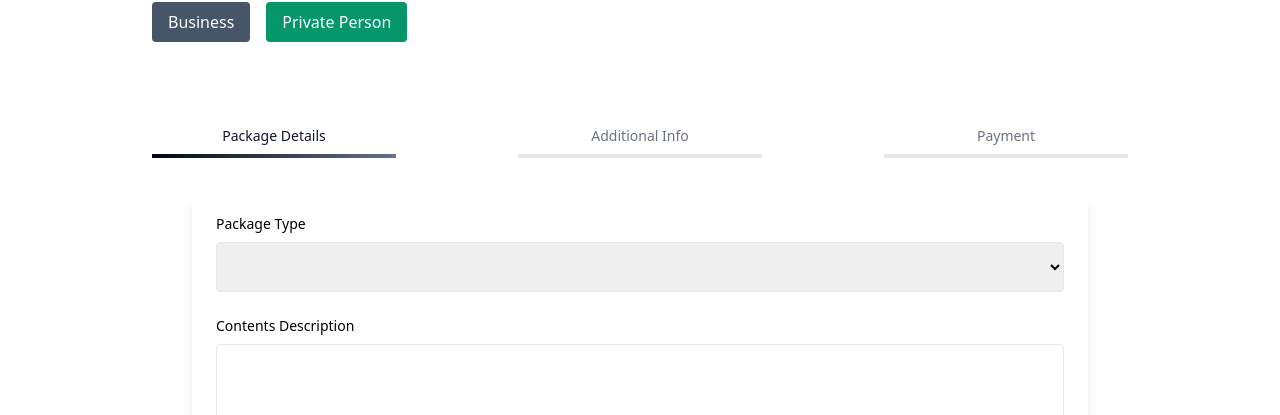
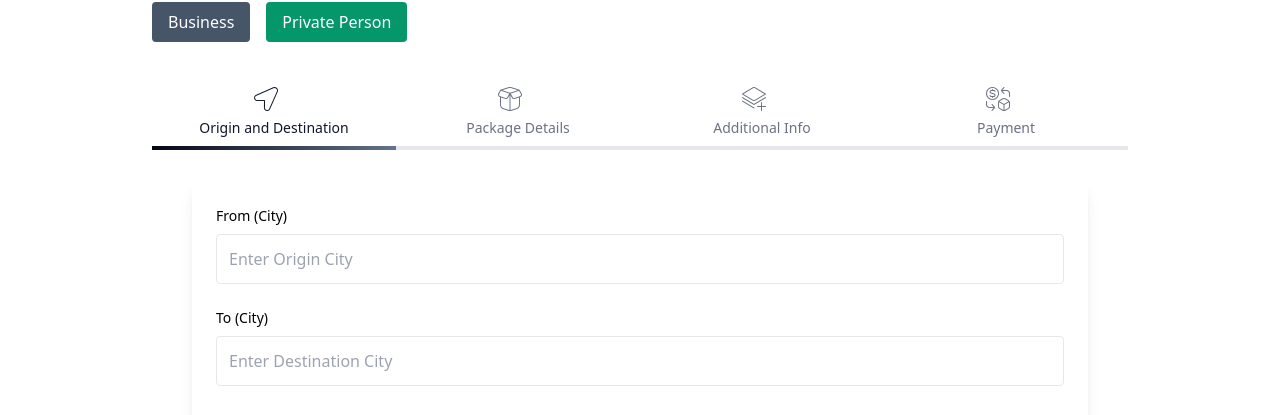
Before and after one commit to Maderobills/global-envoy, a Vue app: page /create-shipment in a window 1280 px wide. Shown: the part 497-912 px from the top of the page. Built offline with nearby package versions, Linux system fonts and the light colour scheme.

Commit message:
form to do

```diff
--- a/src/components/widgets/forms/AddShipmentBussinessForm.vue
+++ b/src/components/widgets/forms/AddShipmentBussinessForm.vue
@@ -47,8 +47,8 @@
   const steps = [
   { title: 'Origin and Destination', icon: 'fi fi-tr-location-arrow' },
     { title: 'Package Details', icon: 'fi fi-tr-box-open' },
-    { title: 'Additional Info', icon: 'Info' },
-    { title: 'Payment', icon: 'CreditCard' }
+    { title: 'Additional Info', icon: 'fi fi-tr-layer-plus' },
+    { title: 'Payment', icon: 'fi fi-tr-selling' }
   ]
 
   const currentComponent = computed(() => {
--- a/src/components/widgets/forms/AddShipmentForm.vue
+++ b/src/components/widgets/forms/AddShipmentForm.vue
@@ -8,7 +8,7 @@
         class="flex flex-col items-center cursor-pointer w-1/4"
         :class="currentStep === index ? 'text-slate-900' : 'text-gray-500'"
         @click="currentStep = index">
-        <component :is="step.icon" class="w-8 h-8 mb-2" />
+        <i class="w-10 h-8 text-2xl" :class="step.icon"></i>
         <span class="text-sm font-medium">{{ step.title }}</span>
         <div class="h-1 w-full mt-2" :class="currentStep === index ? 'bg-bgslate' : 'bg-gray-200'" />
       </div>
@@ -38,19 +38,21 @@
 
 <script setup>
 import { ref, computed } from 'vue'
+import FromToForm from './FromToForm.vue';
 import PackageForm from './PackageForm.vue';
 import AdditionalDetails from './AdditionalDetails.vue';
 import PaymentForm from './PaymentForm.vue';
 const currentStep = ref(0)
 
 const steps = [
-  { title: 'Package Details', icon: 'Package' },
-  { title: 'Additional Info', icon: 'Info' },
-  { title: 'Payment', icon: 'CreditCard' }
+{ title: 'Origin and Destination', icon: 'fi fi-tr-location-arrow' },
+  { title: 'Package Details', icon: 'fi fi-tr-box-open' },
+  { title: 'Additional Info', icon: 'fi fi-tr-layer-plus' },
+  { title: 'Payment', icon: 'fi fi-tr-selling' }
 ]
 
 const currentComponent = computed(() => {
-  const components = [PackageForm, AdditionalDetails, PaymentForm]
+  const components = [FromToForm, PackageForm, AdditionalDetails, PaymentForm]
   return components[currentStep.value]
 })
 
```
